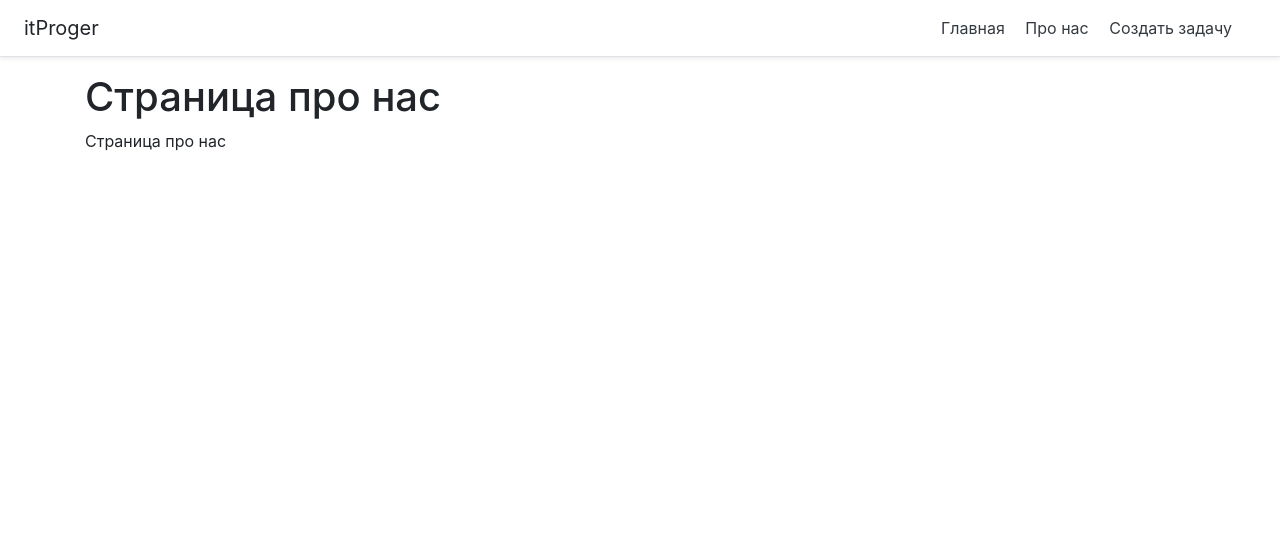
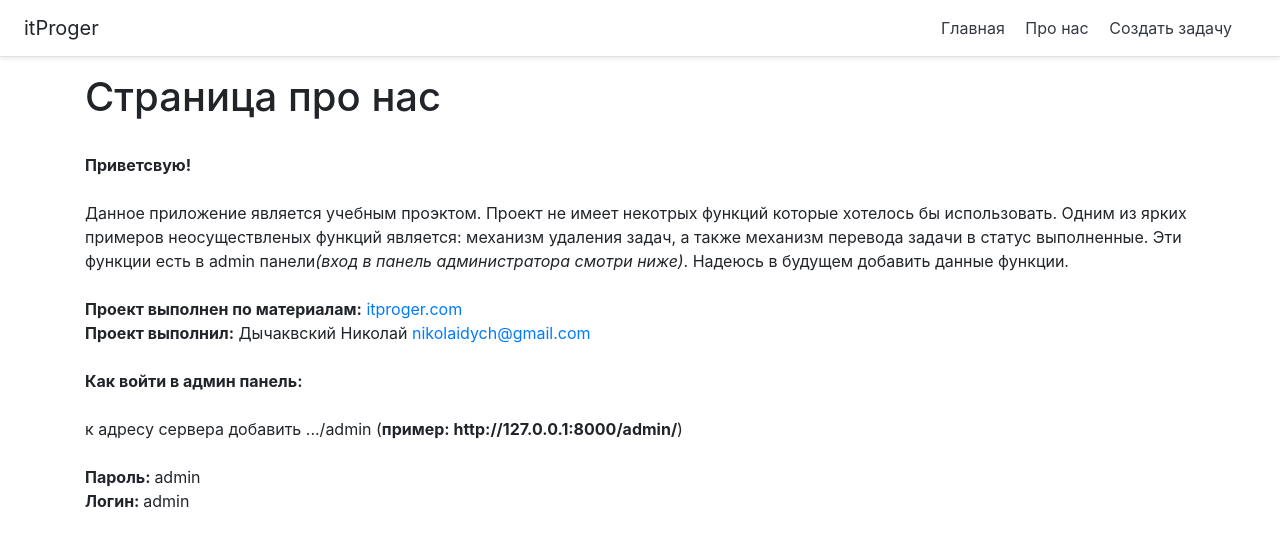
Before and after one commit to nick097/Taskmanager1, a Django app: page /about in a window 1280 px wide. Shown: the top 547 px of the page. Run offline with Django 4.2, Linux system fonts and the light colour scheme; some libraries are stand-ins or nearby versions.

Commit message:
update about.html
add conten

```diff
--- a/taskmanager/main/templates/main/about.html
+++ b/taskmanager/main/templates/main/about.html
@@ -6,5 +6,31 @@
 
 {% block content %}
     <h1>Страница про нас</h1>
-    <p>Страница про нас</p>
+        <br/>
+    <p><strong>Приветсвую!</strong>
+        <br/>
+        <br/>
+Данное приложение является учебным проэктом. Проект не имеет некотрых функций которые хотелось бы использовать.
+Одним из ярких примеров неосуществленых функций является: механизм удаления задач, а также механизм перевода задачи в статус выполненные. Эти функции есть в admin панели<em>(вход в панель администратора смотри ниже)</em>.
+        Надеюсь в будущем добавить данные функции.
+        <br/>
+        <br/>
+<b>Проект выполнен по материалам:</b><a href="https://itproger.com/news/izuchenie-django-sozdanie-sai-ta-na-python-dzhango-za-chas"> itproger.com</a>
+        <br/>
+<b>Проект выполнил:</b> Дычаквский Николай <a href="mailto:nikolaidych@gmail.com"> nikolaidych@gmail.com</a>
+        <br/>
+        <br/>
+
+<b>Как войти в админ панель:</b>
+        <br/>
+        <br/>
+    к адресу сервера добавить .../admin
+    (<b>пример: http://127.0.0.1:8000/admin/</b>)
+        <br/>
+        <br/>
+    <b> Пароль: </b>
+        admin
+        <br/>
+    <b> Логин: </b>
+        admin</p>
 {% endblock %}
```
